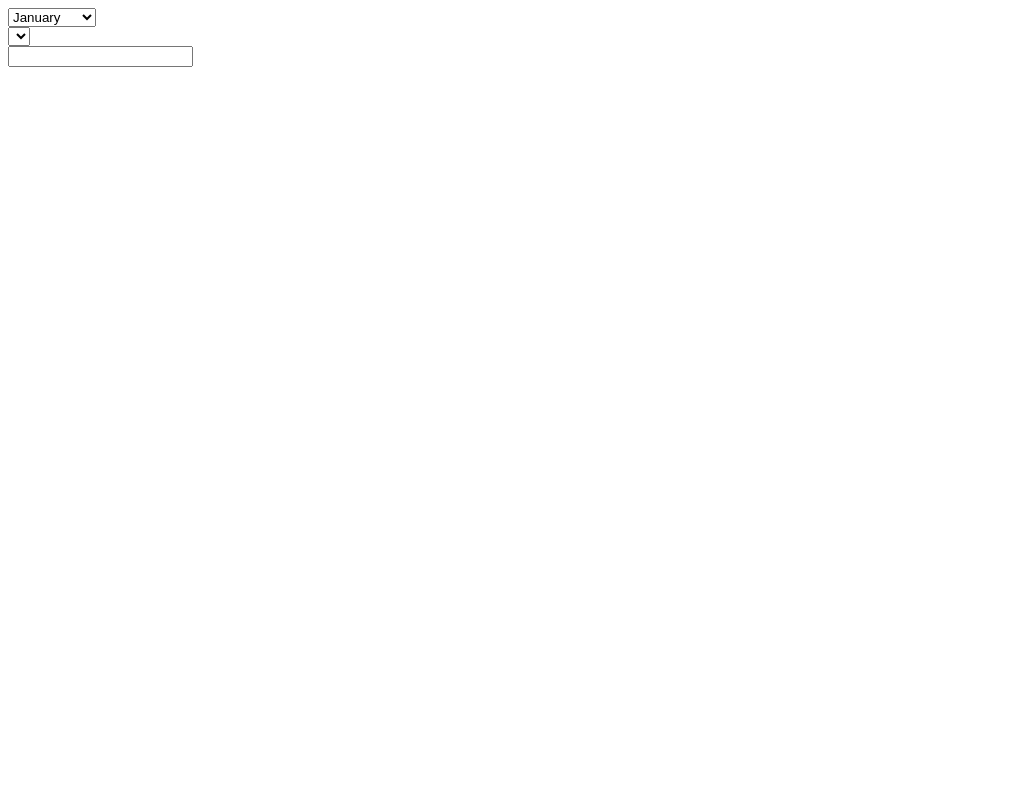
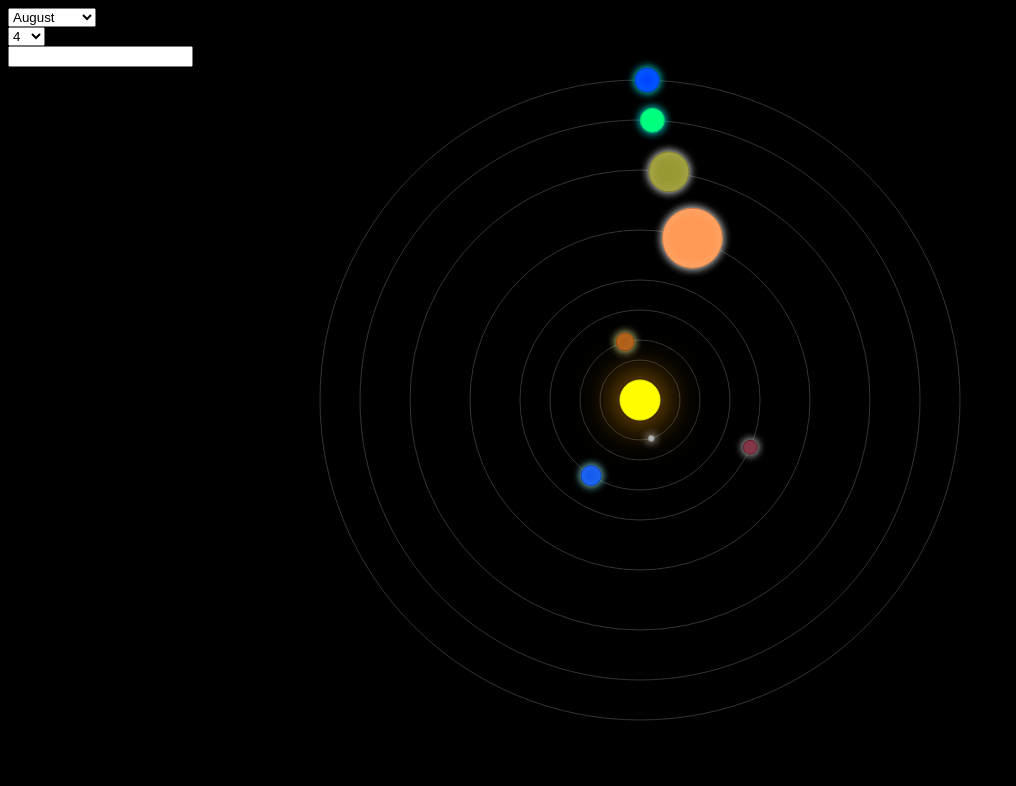
Before and after one commit to bryan-jones/earth-clock, a plain HTML site: page index.html in a window 1280 px wide. Shown: the whole page, without its empty margins (0-1016 px from the left). Drawn offline with nearby package versions, Linux system fonts and the light colour scheme.

Commit message:
Attaching jQuery library and internal js and css files.

```diff
--- a/index.html
+++ b/index.html
@@ -1,4 +1,9 @@
 <html>
+  <head>
+    <script src="http://code.jquery.com/jquery-1.11.1.js"></script>
+    <script src="core.js"></script>
+    <link rel="stylesheet" type="text/css" href="style.css">
+  </head>
   <body>
     <!-- Earth Clock -->
 
```
